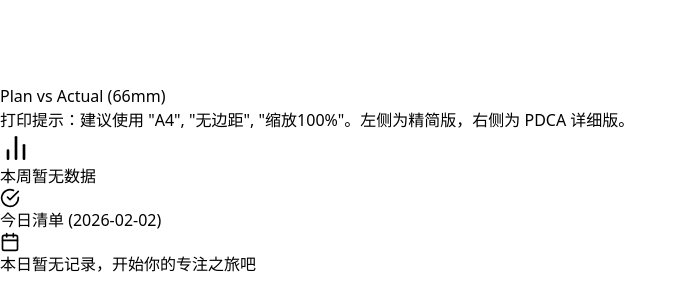
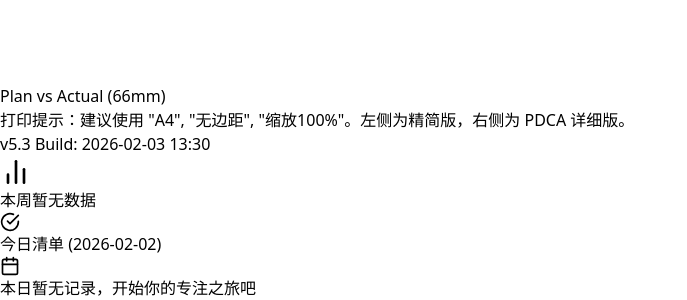
Before and after one commit to YikSuen-hu/timeflow-weeks, a React (Vite) app: page / in a window 1280 px wide. Shown: the part 2053-2353 px from the top of the page, without its empty margins (0-687 px from the left). Before the commit the page ends 2329 px from the top, so only its background shows below. Built offline with nearby package versions, Linux system fonts and the light colour scheme.

Commit message:
Meta: v5.3 Version Stamp (Retry)

```diff
--- a/src/App.jsx
+++ b/src/App.jsx
@@ -588,6 +588,7 @@ const WeeklyReportInterface = ({ viewDate, setViewDate, tasks, plans, categories
 
       <div className="no-print w-full text-center text-sm text-gray-400 mt-4 pb-12">
         打印提示：建议使用 "A4", "无边距", "缩放100%"。左侧为精简版，右侧为 PDCA 详细版。
+        <div className="text-[10px] opacity-50 mt-1">v5.3 Build: 2026-02-03 13:30</div>
       </div>
     </div>
   );
```
